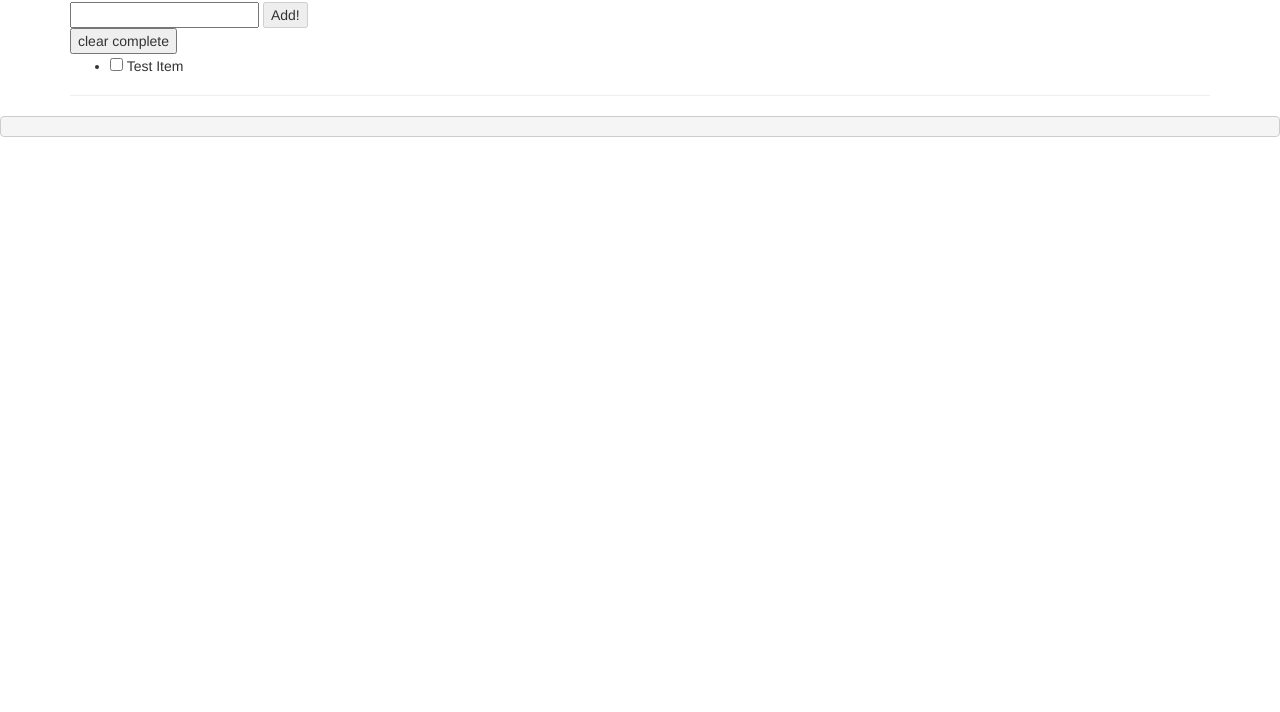
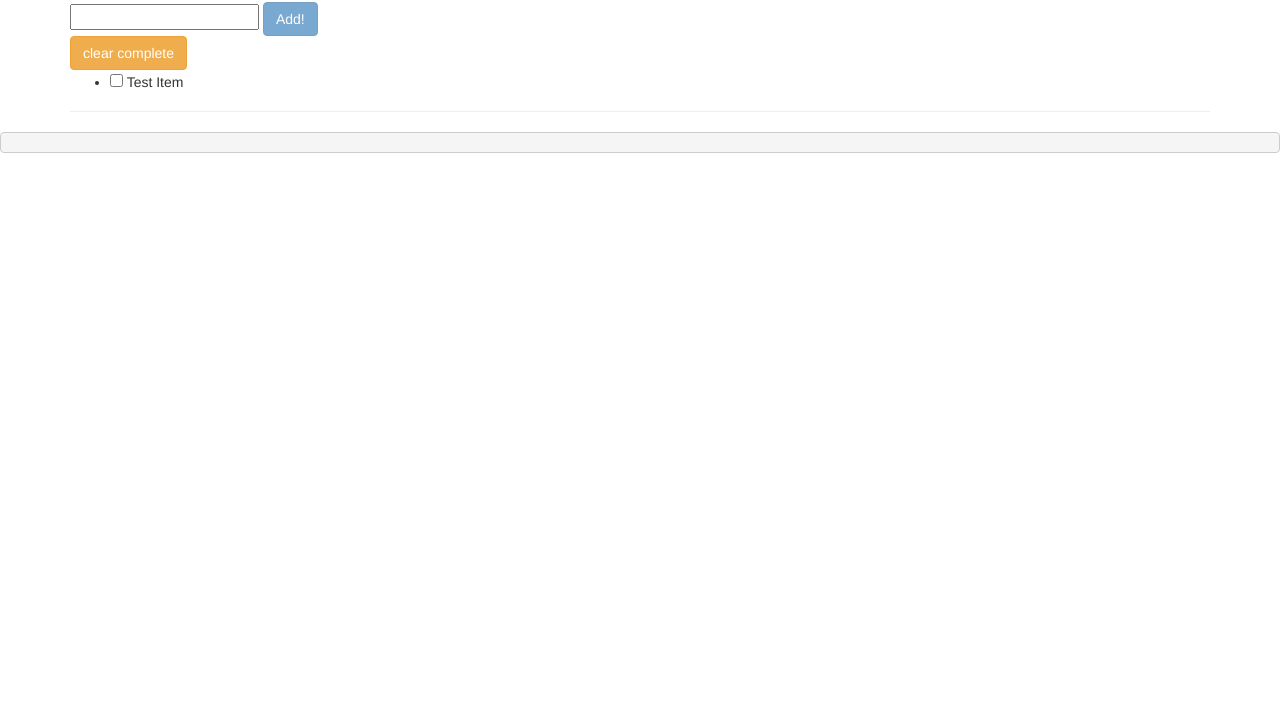
Before and after one commit to kevingatera/simple_angular_todo, a plain HTML site: page index.html in a window 1280 px wide. Shown: the part 88-800 px from the top of the page. Drawn offline with nearby package versions, Linux system fonts and the light colour scheme.

Commit message:
small style change, launch with python backend

```diff
--- a/index.html
+++ b/index.html
@@ -20,9 +20,9 @@
         <div ng-controller="todoController">
           <form name="form" ng-submit="addItem()">
             <input type="text" name="newItem" ng-model="newItem" required>
-            <button ng-disabled="form.$invalid">Add!</button>
+            <button class="btn btn-md btn-primary" ng-disabled="form.$invalid">Add!</button>
           </form>
-          <button ng-click="clearCompleted()">clear complete</button>
+          <button ng-click="clearCompleted()" class="btn btn-md btn-warning">clear complete</button>
           <ul>
             <li ng-repeat="todo in todos">
               <input type="checkbox" ng-model="todo.done"></input>
```
